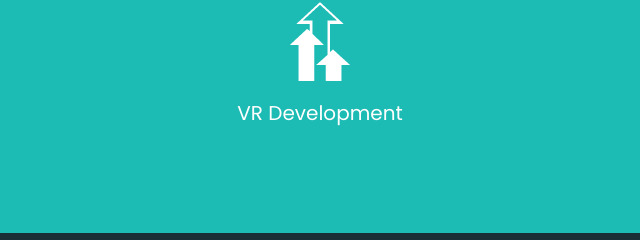
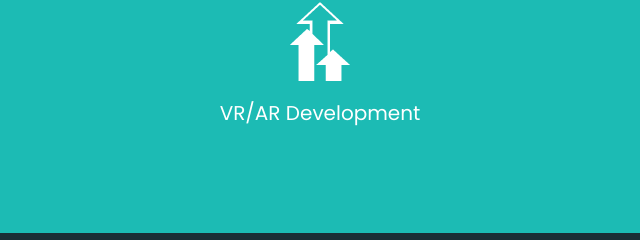
Before and after one commit to TakshKamlesh/SkillCloser, a plain HTML site: page category.html in a window 1280 px wide. Shown: the part 433-673 px from the top of the page, 320-960 px from the left. Drawn offline with Linux system fonts and the light colour scheme.

Commit message:
replaced category

```diff
--- a/category.html
+++ b/category.html
@@ -144,7 +144,7 @@
           </div>
           <div class="detail-box">
             <h5>
-              VR Development
+              VR/AR Development
             </h5>
           </div>
         </div>
```
